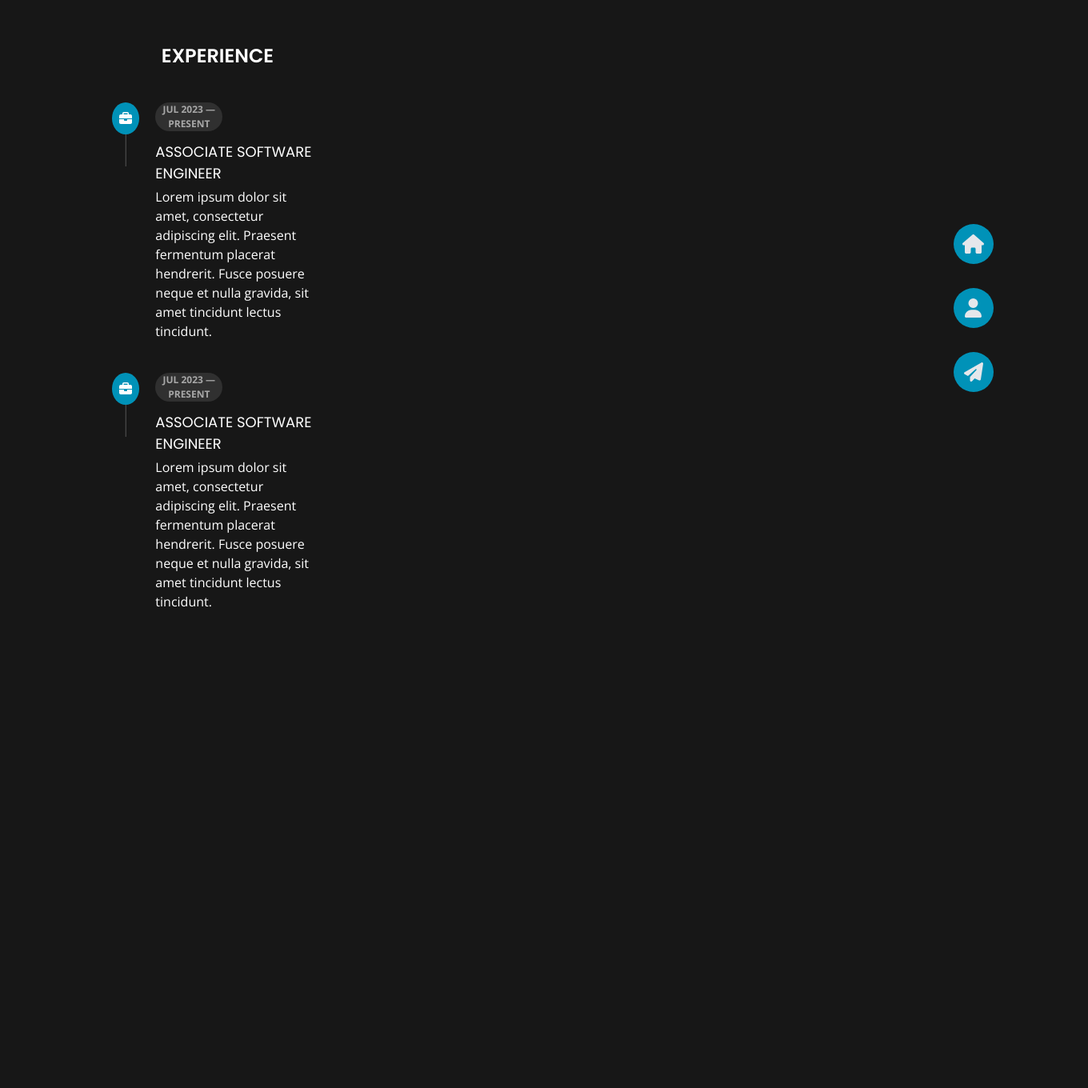
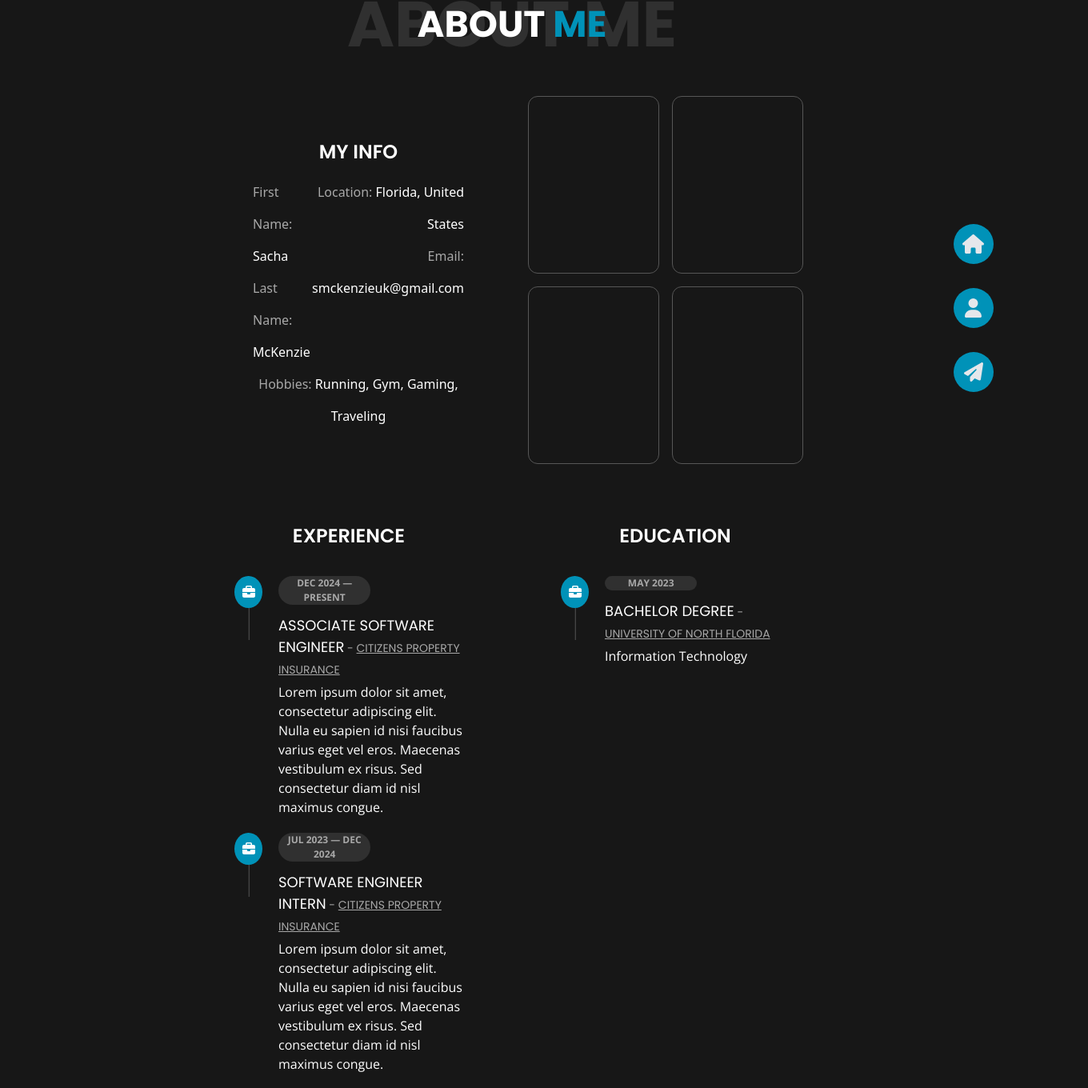
Before and after one commit to smckenzie78/my-portfolio, a Next.js app: page /about in a window 1280 px wide. Shown: the part 40-1400 px from the top of the page at 80% size, 1360 px wide, since content can reach past the window. Before the commit the page ends 804 px from the top, so only its background shows below. Built offline with nearby package versions, Linux system fonts and the light colour scheme.

Commit message:
Put together the about page

```diff
--- a/src/app/(routes)/about/page.tsx
+++ b/src/app/(routes)/about/page.tsx
@@ -1,3 +1,5 @@
+'use client'
+import React from "react";
 import Navbar from "@/app/_components/navbar/navbar";
 import { poppins } from "@/app/layout";
 import { opensans } from "@/app/layout";
@@ -6,17 +8,64 @@ import ExperienceCard from "@/app/_components/experienceCard/experienceCard";
 
 export default function About(){
     return (
-        <main className="h-[100vh] w-full flex flex-col mx-20 justify-center">
-            <div className=" flex flex-col h-[80%] w-[30%] px-15">
-                <h1 className={`${poppins.className} uppercase text-center text-2xl leading-15 font-[600] mb-7`}>Experience</h1>
-                <div className="flex flex-col gap-10">
-                    <ExperienceCard />
-                    <ExperienceCard />
+        <>
+            <div className="h-[40%] flex flex-col items-center">
+                <h1 className={`${poppins.className} uppercase text-right leading-15 font-[700] text-[46px] mt-10 z-1`}>About<span className="text-cyan-600"> Me</span></h1>
+                <h1 className={`${poppins.className} uppercase text-right leading-15 font-[700] text-[#303030] text-[80px] mt-10 absolute z-0`}>About Me</h1>
+                <div className="h-[100%] flex w-full justify-center">
+                    <div className="w-[30%] py-25 leading-10 px-15">
+                        <h1 className={`${poppins.className} uppercase text-center text-2xl leading-15 font-[600]`}>My Info</h1>
+                        <div className="flex justify-between">
+                            <div><p><span className="text-[#a8a8a8]">First Name:</span> Sacha</p><p><span className="text-[#a8a8a8]">Last Name:</span> McKenzie</p></div>
+                            <div className="text-right"><p><span className="text-[#a8a8a8]">Location:</span> Florida, United States</p><p><span className="text-[#a8a8a8]">Email:</span> smckenzieuk@gmail.com</p></div>
+                        </div>
+                        <p className="text-center "><span className="text-[#a8a8a8]">Hobbies:</span> Running, Gym, Gaming, Traveling</p>
+                    </div>
+                    <div className="w-[30%] grid grid-cols-2 gap-4 px-5 py-15">
+                        <div className="border-1 border-[#565656] rounded-xl"></div>
+                        <div className="border-1 border-[#565656] rounded-xl"></div>
+                        <div className="border-1 border-[#565656] rounded-xl"></div>
+                        <div className="border-1 border-[#565656] rounded-xl"></div>
+                    </div>
                 </div>
             </div>
-            <div id="navbar" className="fixed top-0 right-[3%]">
-                <Navbar />
+            <div className="h-[60%] w-full flex flex-col justify-center mb-20">
+                <div className="flex justify-around h-[80%] w-[70%] px-10 self-center">
+                    <div className="flex flex-col gap-5 w-[35%]">
+                        <h1 className={`${poppins.className} uppercase text-center text-2xl leading-15 font-[600]`}>Experience</h1>
+                        <ExperienceCard
+                            duration="dec 2024 — present"
+                            title="Associate Software Engineer"
+                            company="Citizens Property Insurance"
+                            desc="Lorem ipsum dolor sit amet, consectetur adipiscing elit. Nulla eu sapien id nisi faucibus varius eget vel eros. Maecenas vestibulum ex risus. Sed consectetur diam id nisl maximus congue."
+                        />
+                        <ExperienceCard
+                            duration="jul 2023 — dec 2024"
+                            title="Software Engineer Intern"
+                            company="Citizens Property Insurance"
+                            desc="Lorem ipsum dolor sit amet, consectetur adipiscing elit. Nulla eu sapien id nisi faucibus varius eget vel eros. Maecenas vestibulum ex risus. Sed consectetur diam id nisl maximus congue."
+                        />
+                        <ExperienceCard
+                            duration="jun 2022 — aug 2022"
+                            title="IT Intern"
+                            company="Kemper"
+                            desc="Lorem ipsum dolor sit amet, consectetur adipiscing elit. Nulla eu sapien id nisi faucibus varius eget vel eros. Maecenas vestibulum ex risus. Sed consectetur diam id nisl maximus congue."
+                        />
+                    </div>
+                    <div className="flex flex-col gap-5 w-[35%]">
+                        <h1 className={`${poppins.className} uppercase text-center text-2xl leading-15 font-[600]`}>Education</h1>
+                        <ExperienceCard
+                            duration="MAY 2023"
+                            title="Bachelor Degree"
+                            company="University of North Florida"
+                            desc="Information Technology"
+                        />
+                    </div>
+                </div>
+                <div id="navbar" className="fixed top-0 right-[3%]">
+                    <Navbar />
+                </div>
             </div>
-        </main>
+        </>
     );
 }
--- a/src/app/_components/experienceCard/experienceCard.tsx
+++ b/src/app/_components/experienceCard/experienceCard.tsx
@@ -4,16 +4,23 @@ import { faBriefcase } from '@fortawesome/free-solid-svg-icons'
 import { poppins } from "@/app/layout";
 import { opensans } from "@/app/layout";
 
-export default function ExperienceCard() {
+type ExperienceCardProps = {
+    duration: string
+    title: string
+    company: string
+    desc: string
+}
+
+export default function ExperienceCard(props: ExperienceCardProps) {
     return(
         <>
             <div className="flex">
                 <div className="bulletpoint flex justify-center items-center text-"><FontAwesomeIcon icon={faBriefcase} /></div>
                 <div className="flex w-full flex-col pl-5">
-                    <div className={`${opensans.className} bg-[#303030] uppercase text-[12px] font-[700] rounded-full text-center w-[40%] text-[#a8a8a8]`}>Jul 2023 — Present</div>
+                    <div className={`${opensans.className} bg-[#303030] uppercase text-[12px] font-[700] rounded-full text-center w-[50%] text-[#a8a8a8]`}>{props.duration}</div>
                     <div className="experience flex flex-col mt-3 gap-1">
-                        <h1 className={`${poppins.className} uppercase font-[400] text-[18px]`}>Associate Software Engineer</h1>
-                        <p className={`${opensans.className} text-[16px] font-[300]`}>Lorem ipsum dolor sit amet, consectetur adipiscing elit. Praesent fermentum placerat hendrerit. Fusce posuere neque et nulla gravida, sit amet tincidunt lectus tincidunt.</p>
+                        <h1 className={`${poppins.className} uppercase font-[400] text-[18px]`}>{props.title}<span className='text-[#a8a8a8] text-[14px]'> - <span className='underline'>{props.company}</span></span></h1>
+                        <p className={`${opensans.className} text-[16px] font-[300]`}>{props.desc}</p>
                     </div>
                 </div>
             </div>
--- a/src/app/global.css
+++ b/src/app/global.css
@@ -9,5 +9,4 @@ body {
     overflow-x: hidden;
     background: var(--background);
     color: var(--foreground);
-    overflow-y: hidden;
 }
--- a/src/app/layout.tsx
+++ b/src/app/layout.tsx
@@ -17,10 +17,10 @@ import '@fortawesome/fontawesome-svg-core/styles.css'
 import Template from "./template";
 config.autoAddCss = false
 
-export const metadata = {
+/*export const metadata = {
   title: 'Sacha - Portfolio Website',
   description: 'Generated by Next.js',
-}
+}*/
 
 export default function RootLayout({
   children,
--- a/src/app/page.tsx
+++ b/src/app/page.tsx
@@ -7,7 +7,7 @@ import React, { Component } from "react";
 
 export default function Home(){
     return (
-        <main className="h-[100vh] w-full flex flex-col mx-20 justify-center">
+        <main className="h-[100vh] w-full flex flex-col mx-20 justify-center overflow-y-hidden">
 
             <div className="h-[90%] w-full flex gap-40 items-center">
                 <div className="bg-white h-full w-[33%] relative" style={{borderRadius: '32px', overflow: 'hidden'}}>
```
